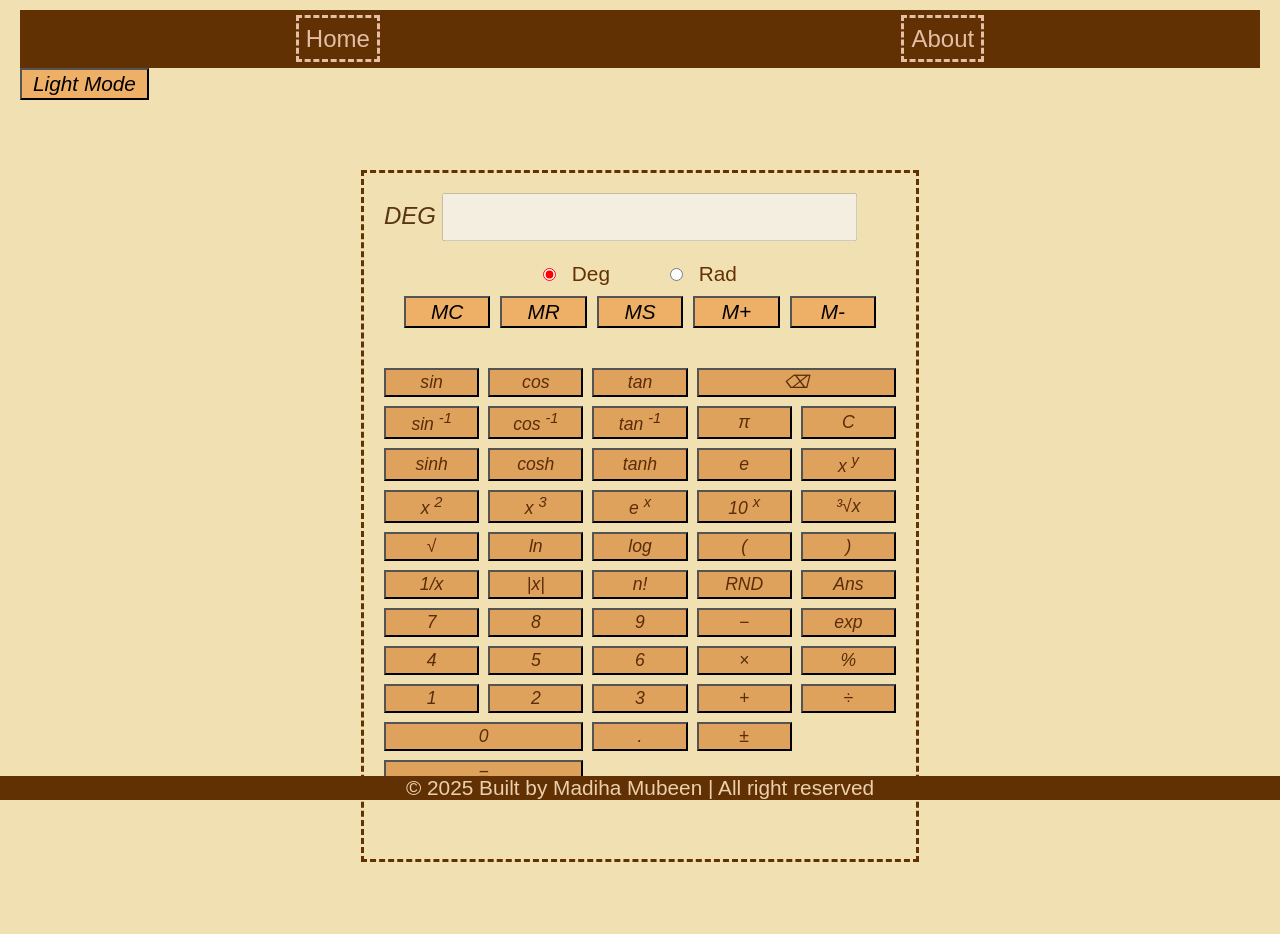
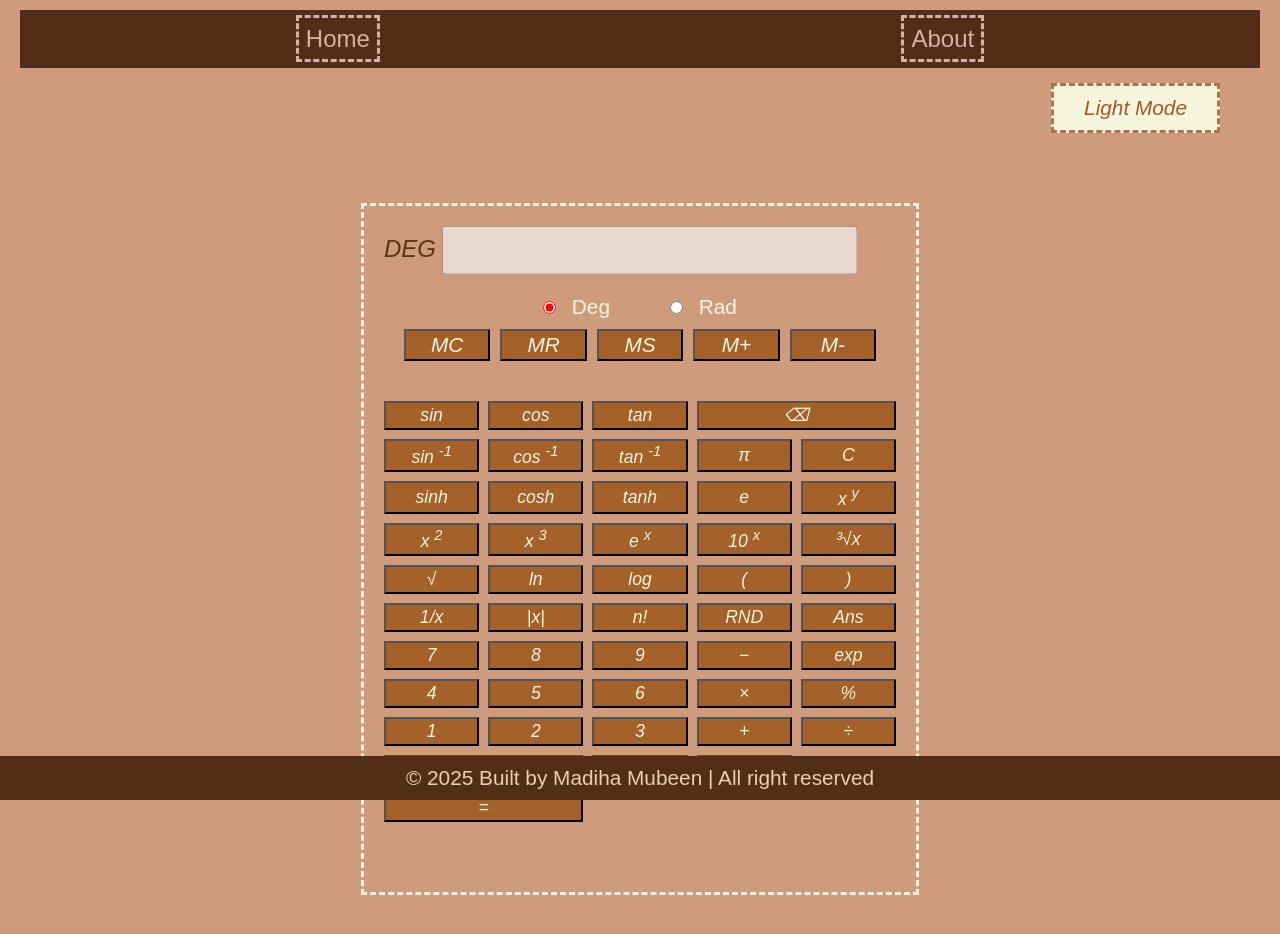
Before and after one commit to Madiha-Mubeen/calculator-hub, a plain HTML site: page scientific/index.html in a window 1280 px wide. Both pictures are taken after a click on the button "Dark Mode". Drawn offline with Linux system fonts and the light colour scheme; a web font is replaced by a local one.

Commit message:
added dark theme style & background color changed

```diff
--- a/scientific/style.css
+++ b/scientific/style.css
@@ -12,8 +12,15 @@ body {
     margin: 0;
     min-height: 100vh;
     color: rgb(99, 49, 2);
+    display: flex;
+    flex-direction: column;
     font-size: 1.3rem;
     font-family: 'Oregano', sans-serif, 'Times New Roman';
+}
+
+body.dark {
+    background: rgb(207, 155, 125);
+    color: beige;
 }
 
 nav {
@@ -27,6 +34,12 @@ nav {
     box-sizing: border-box;
 }
 
+body.dark nav {
+    background: rgb(82, 46, 23);
+}
+body.dark nav a {
+    color: rgb(221, 173, 173);
+}
 nav ul {
     display: flex;
     justify-content: space-around;
@@ -46,6 +59,21 @@ nav a {
     padding: 7px;
 }
 
+#themeToggle {
+    color: brown;
+    background: beige;
+    float: right;
+    margin-top: 30px;
+    margin-bottom: 30px;
+    padding: 10px 30px;
+    margin: 15px 40px 0 auto;
+    border: brown dashed;
+}
+
+body.dark #themeToggle {
+    color: rgb(165, 87, 42);
+    border: rgb(173, 115, 76) dashed;
+}
 main {
     margin-top: 70px;
     flex: 1;
@@ -61,6 +89,11 @@ footer {
     bottom: 0;
     left: 0;
     margin-top: 50px;
+    padding: 10px 30px;
+}
+
+body.dark footer {
+    background: rgb(82, 46,23);
 }
 .calculator-container {
     align-items: center;
@@ -98,6 +131,15 @@ footer {
     padding: 2px 7px;
 }
 
+body.dark .buttons button {
+    background: rgb(165, 97, 42);
+    color: beige;
+}
+
+body.dark button {
+    background: rgb(165, 97, 42);
+    color: beige;
+}
 .equal {
     grid-column: span 2;
 }
@@ -147,6 +189,7 @@ button {
     text-align: right;
     align-items: center;
     justify-content: center;
+    width: auto;
 }
 
 .deg-rad {
```
